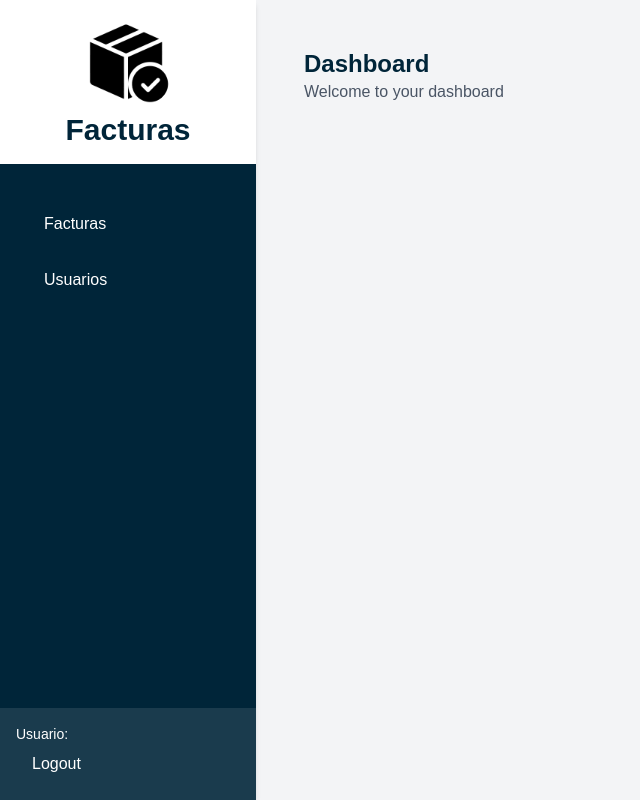
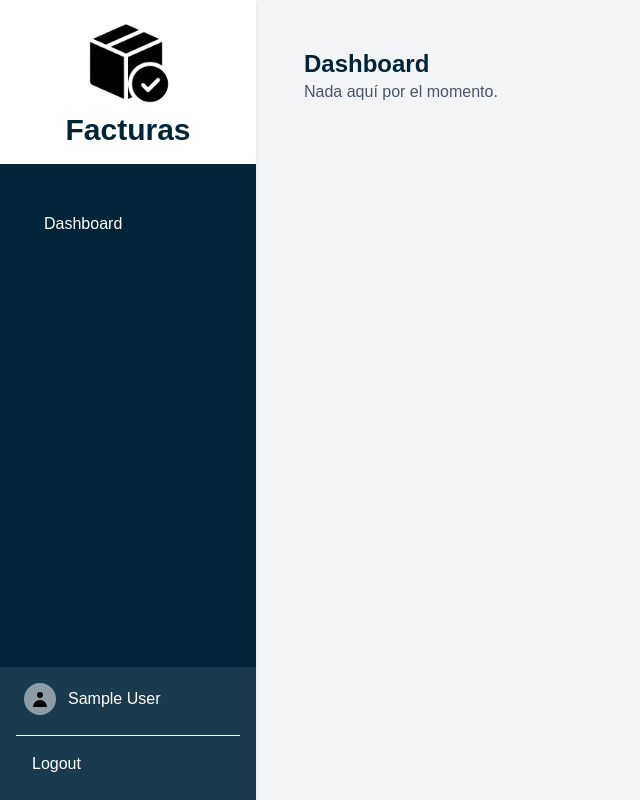
Before and after one commit to MachochinLopez/equity-link-frontend, a Next.js app: page /dashboard in a window 1280 px wide. Shown: the whole page, without its empty margins (0-640 px from the left). Built offline with nearby package versions, Linux system fonts and the light colour scheme; sample sign-in values are in the browser's storage.

Commit message:
Restrict access to sidebar pages

```diff
--- a/src/app/(dashboard)/dashboard/page.tsx
+++ b/src/app/(dashboard)/dashboard/page.tsx
@@ -3,7 +3,7 @@ export default function DashboardPage() {
     <div className="flex flex-col h-screen">
       <div className="flex-1 overflow-y-auto p-4">
         <h1 className="text-2xl font-bold">Dashboard</h1>
-        <p className="text-gray-600">Welcome to your dashboard</p>
+        <p className="text-gray-600">Nada aquí por el momento.</p>
       </div>
     </div>
   );
--- a/src/components/Dashboard/Dashboard.tsx
+++ b/src/components/Dashboard/Dashboard.tsx
@@ -1,7 +1,11 @@
 import React from "react";
 
 const Dashboard = () => {
-  return <div>Dashboard</div>;
+  return (
+    <div className="flex flex-col gap-4">
+      <h1 className="text-2xl font-bold">Dashboard</h1>
+    </div>
+  );
 };
 
 export default Dashboard;
--- a/src/components/Sidebar/Sidebar.tsx
+++ b/src/components/Sidebar/Sidebar.tsx
@@ -1,13 +1,13 @@
+"use client";
+
 import React from "react";
 import SidebarHeader from "./SidebarHeader";
 import SidebarItem from "./SidebarItem";
 import SidebarFooter from "./SidebarFooter";
+import { useMenu } from "@/hooks/useMenu";
 
 const Sidebar = () => {
-  const menuItems = [
-    { href: "/dashboard", label: "Facturas" },
-    { href: "/dashboard/profile", label: "Usuarios" },
-  ];
+  const { menuItems } = useMenu();
 
   return (
     <aside className="bg-primary w-64 h-fulll shadow-md flex flex-col">
--- a/src/components/Sidebar/SidebarFooter.tsx
+++ b/src/components/Sidebar/SidebarFooter.tsx
@@ -1,9 +1,19 @@
 "use client";
 
 import { useAuth } from "@/lib/providers/AuthProvider";
+import Image from "next/image";
+import { Spinner } from "../common/Spinner";
 
 const SidebarFooter = () => {
-  const { user, logout } = useAuth();
+  const { user, logout, isLoading } = useAuth();
+
+  if (isLoading) {
+    return (
+      <div className="p-4 bg-white/10 flex items-center justify-center">
+        <Spinner size="lg" />
+      </div>
+    );
+  }
 
   const handleLogout = () => {
     logout();
@@ -11,8 +21,18 @@ const SidebarFooter = () => {
 
   return (
     <div className="p-4 bg-white/10">
-      <p className="text-sm text-white">Usuario:</p>
-      <p className="text-sm text-white">{user?.name}</p>
+      <div className="flex items-center gap-3 mb-5 px-2">
+        <div className="w-8 h-8 rounded-full bg-white/50 flex items-center justify-center">
+          <Image
+            src="/assets/images/profile.svg"
+            alt="Profile"
+            width={20}
+            height={20}
+          />
+        </div>
+        <p className="text-md text-white pt-1/2">{user?.name}</p>
+      </div>
+      <hr className="my-2 border-white" />
       <button
         onClick={handleLogout}
         className="w-full px-4 py-2 text-left text-white hover:bg-white/10 rounded"
--- /dev/null
+++ b/src/components/common/Spinner.tsx
@@ -0,0 +1,18 @@
+interface SpinnerProps {
+  size?: "sm" | "md" | "lg";
+  className?: string;
+}
+
+export function Spinner({ size = "md", className = "" }: SpinnerProps) {
+  const sizeClasses = {
+    sm: "w-4 h-4",
+    md: "w-5 h-5",
+    lg: "w-6 h-6",
+  };
+
+  return (
+    <div
+      className={`${sizeClasses[size]} border-2 border-white/30 border-t-white rounded-full animate-spin ${className}`}
+    />
+  );
+}
--- a/src/components/common/StyledButton.tsx
+++ b/src/components/common/StyledButton.tsx
@@ -1,3 +1,5 @@
+import { Spinner } from "./Spinner";
+
 interface StyledButtonProps
   extends React.ButtonHTMLAttributes<HTMLButtonElement> {
   isLoading?: boolean;
@@ -16,7 +18,7 @@ export function StyledButton({
       className={`bg-primary hover:bg-primary/80 hover:cursor-pointer flex justify-center py-3 px-4 rounded-md text-sm font-medium text-white w-full ${className}`}
       {...props}
     >
-      {isLoading ? "Cargando..." : children}
+      {isLoading ? <Spinner size="sm" /> : children}
     </button>
   );
 }
--- /dev/null
+++ b/src/hooks/useMenu.ts
@@ -0,0 +1,21 @@
+import { useMemo } from "react";
+import { useAuth } from "@/lib/providers/AuthProvider";
+import { getMenuItems } from "@/services/menuService";
+import { MenuItem } from "@/types/menu";
+
+export function useMenu() {
+  const { user } = useAuth();
+
+  const hasPermission = (permission: string): boolean => {
+    return user?.permission_names?.includes(permission) ?? false;
+  };
+
+  const menuItems: MenuItem[] = useMemo(() => {
+    return getMenuItems(undefined, hasPermission);
+  }, [user?.permission_names]);
+
+  return {
+    menuItems,
+    hasPermission,
+  };
+}
--- a/src/lib/providers/AuthProvider.tsx
+++ b/src/lib/providers/AuthProvider.tsx
@@ -14,6 +14,8 @@ interface User {
   id: number;
   email: string;
   name: string;
+  permission_names: string[];
+  role_names: string[];
 }
 
 interface AuthContextType {
@@ -21,6 +23,7 @@ interface AuthContextType {
   isAuthenticated: boolean;
   login: (token: string, user: User) => void;
   logout: () => void;
+  isLoading: boolean;
 }
 
 const AuthContext = createContext<AuthContextType | undefined>(undefined);
@@ -29,13 +32,20 @@ export function AuthProvider({ children }: { children: ReactNode }) {
   const router = useRouter();
   const [isAuthenticated, setIsAuthenticated] = useState(false);
   const [user, setUser] = useState<User | null>(null);
+  const [isLoading, setIsLoading] = useState(true);
 
   useEffect(() => {
+    const storedUser = localStorage.getItem("user");
+    if (storedUser) {
+      setUser(JSON.parse(storedUser));
+    }
     setIsAuthenticated(document.cookie.includes("auth-token="));
+    setIsLoading(false);
   }, []);
 
   const login = (token: string, user: User) => {
     document.cookie = `auth-token=${token}; path=/`;
+    localStorage.setItem("user", JSON.stringify(user));
     setIsAuthenticated(true);
     setUser(user);
     notifications.success("Login successful!");
@@ -44,6 +54,7 @@ export function AuthProvider({ children }: { children: ReactNode }) {
 
   const logout = () => {
     document.cookie = "auth-token=; max-age=0; path=/";
+    localStorage.removeItem("user");
     setIsAuthenticated(false);
     setUser(null);
     router.push("/login");
@@ -54,7 +65,12 @@ export function AuthProvider({ children }: { children: ReactNode }) {
     isAuthenticated,
     login,
     logout,
+    isLoading,
   };
+
+  if (isLoading) {
+    return null;
+  }
 
   return <AuthContext.Provider value={value}>{children}</AuthContext.Provider>;
 }
--- /dev/null
+++ b/src/services/menuService.ts
@@ -0,0 +1,32 @@
+import { MenuItem, MenuConfig } from "@/types/menu";
+
+export const defaultMenuConfig: MenuConfig = {
+  items: [
+    { href: "/dashboard", label: "Dashboard" },
+    { href: "/invoices", label: "Facturas", permission: "view-invoices" },
+    { href: "/users", label: "Usuarios", permission: "view-user-management" },
+  ],
+};
+
+type PermissionChecker = (permission: string) => boolean;
+
+export const filterMenuItems = (
+  items: MenuItem[],
+  hasPermission: PermissionChecker
+): MenuItem[] => {
+  return items.filter((item) => {
+    if (!item.permission) return true;
+    return hasPermission(item.permission);
+  });
+};
+
+export const createMenuConfig = (items: MenuItem[]): MenuConfig => ({
+  items,
+});
+
+export const getMenuItems = (
+  config: MenuConfig = defaultMenuConfig,
+  hasPermission: PermissionChecker
+): MenuItem[] => {
+  return filterMenuItems(config.items, hasPermission);
+};
--- /dev/null
+++ b/src/types/menu.ts
@@ -0,0 +1,14 @@
+export interface MenuItem {
+  href: string;
+  label: string;
+  permission?: string;
+  icon?: string;
+}
+
+export interface MenuConfig {
+  items: MenuItem[];
+}
+
+export interface MenuFilter {
+  hasPermission: (permission: string) => boolean;
+}
```
Also changed, not shown: public/assets/images/profile.svg (added).
